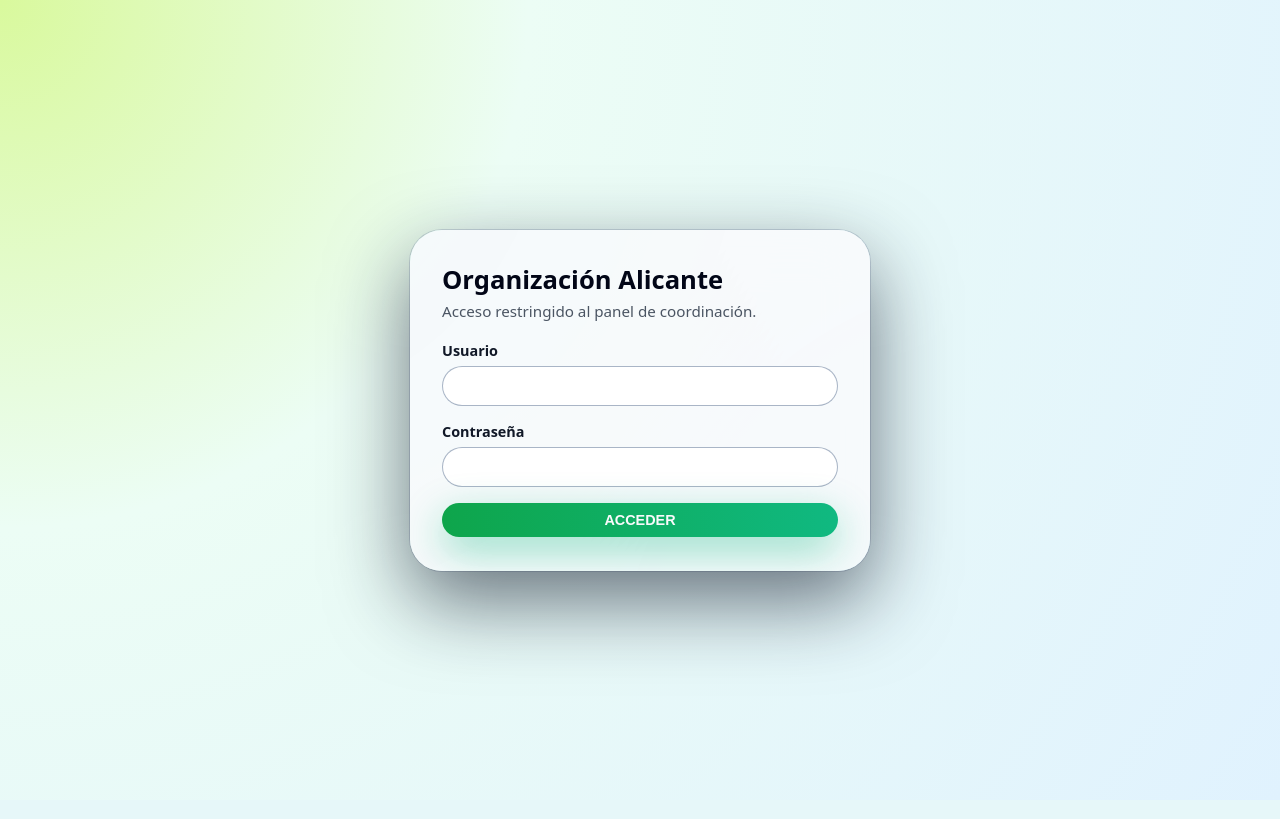
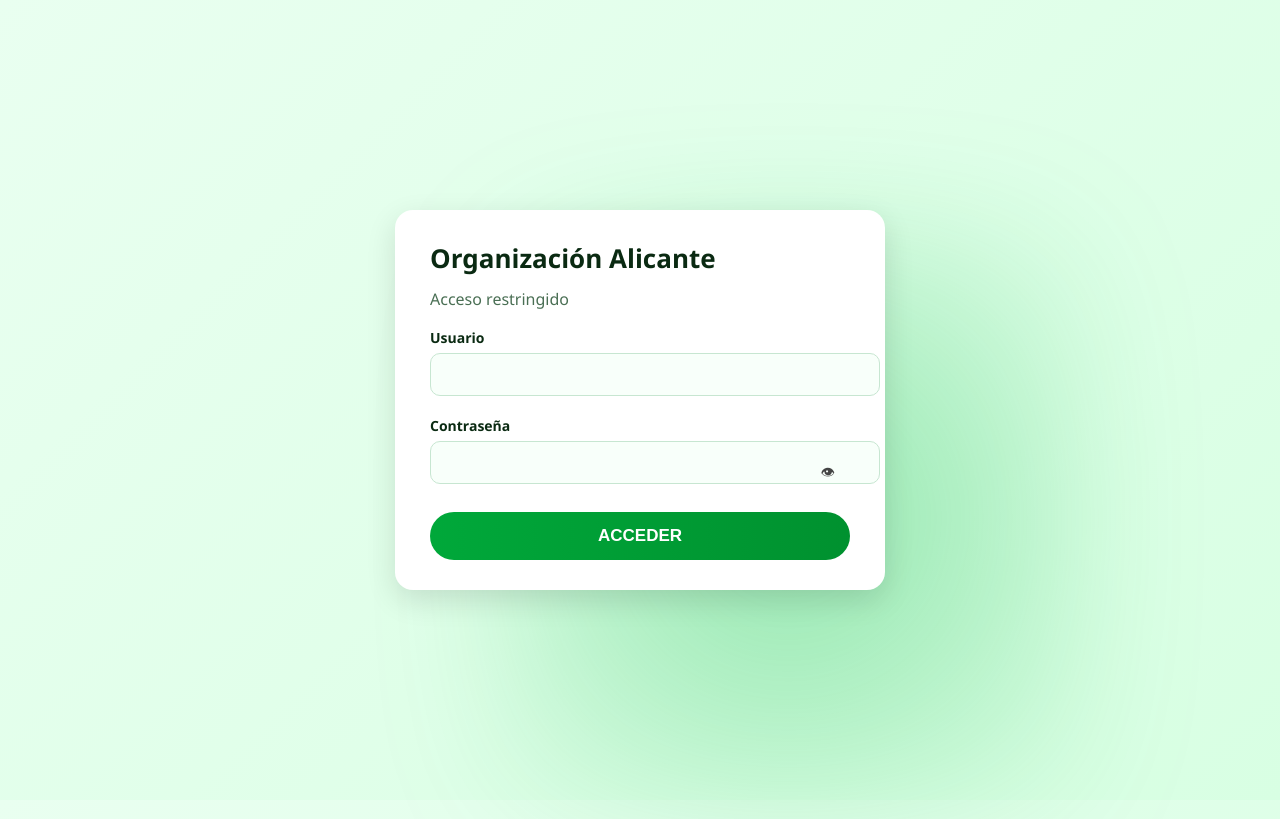
Before and after one commit to AltoVinalopo/ZonaAltoVinalopo, a Flask app: page /auth/login in a window 1280 px wide. Before the commit the page ends 655 px from the top, so only its background shows below. Run offline with Flask 3, Linux system fonts and the light colour scheme.

Commit message:
Update login.html

```diff
--- a/templates/auth/login.html
+++ b/templates/auth/login.html
@@ -1,53 +1,144 @@
-<!doctype html>
+<!DOCTYPE html>
 <html lang="es">
 <head>
-  <meta charset="utf-8">
-  <title>Acceso coordinación</title>
-  <meta name="viewport" content="width=device-width, initial-scale=1">
-  <link rel="stylesheet" href="{{ url_for('static', filename='css/main.css') }}">
+    <meta charset="UTF-8">
+    <meta name="viewport" content="width=device-width, initial-scale=1.0">
+    <title>Acceso · Organización Alicante</title>
+
+    <style>
+        body {
+            margin: 0;
+            font-family: 'Segoe UI', sans-serif;
+            background: linear-gradient(135deg, #e9fff0, #d8ffe3);
+            height: 100vh;
+            display: flex;
+            justify-content: center;
+            align-items: center;
+            overflow: hidden;
+        }
+
+        /* Fondo animado VOX */
+        .glow-bg {
+            position: absolute;
+            width: 600px;
+            height: 600px;
+            background: radial-gradient(circle, rgba(0,180,60,0.35), rgba(0,180,60,0));
+            filter: blur(60px);
+            animation: moveGlow 6s infinite alternate;
+        }
+
+        @keyframes moveGlow {
+            0% { transform: translate(-150px, -100px); }
+            100% { transform: translate(150px, 120px); }
+        }
+
+        /* Card de login */
+        .login-card {
+            position: relative;
+            width: 420px;
+            background: white;
+            border-radius: 18px;
+            padding: 30px 35px;
+            box-shadow: 0 10px 30px rgba(0,0,0,0.12);
+            animation: fadeIn 0.6s ease-out;
+        }
+
+        @keyframes fadeIn {
+            from { opacity: 0; transform: translateY(20px); }
+            to   { opacity: 1; transform: translateY(0); }
+        }
+
+        h2 {
+            margin-top: 0;
+            font-size: 26px;
+            font-weight: 700;
+            color: #0a2a12;
+        }
+
+        label {
+            font-size: 14px;
+            font-weight: 600;
+            color: #0a2a12;
+        }
+
+        input {
+            width: 100%;
+            padding: 12px 14px;
+            margin-top: 5px;
+            margin-bottom: 18px;
+            border-radius: 10px;
+            border: 1px solid #c7e6d1;
+            background: #f8fffa;
+            font-size: 15px;
+            outline: none;
+            transition: 0.2s;
+        }
+
+        input:focus {
+            border-color: #00a23a;
+            box-shadow: 0 0 6px rgba(0,160,60,0.4);
+        }
+
+        .password-box {
+            position: relative;
+        }
+
+        .toggle-pass {
+            position: absolute;
+            right: 15px;
+            top: 40%;
+            cursor: pointer;
+            font-size: 14px;
+            color: #444;
+        }
+
+        button {
+            width: 100%;
+            padding: 14px;
+            background: linear-gradient(90deg, #00a83a, #00912f);
+            color: white;
+            font-size: 17px;
+            font-weight: bold;
+            border: none;
+            border-radius: 40px;
+            cursor: pointer;
+            margin-top: 10px;
+            transition: 0.25s;
+        }
+
+        button:hover {
+            transform: translateY(-2px);
+            box-shadow: 0 8px 20px rgba(0,160,60,0.5);
+        }
+    </style>
 </head>
-<body class="login-body">
-  <div class="login-wrapper">
-    <div class="login-inner">
-      <h1 class="login-title">Organización Alicante</h1>
-      <p class="login-subtitle">Acceso restringido al panel de coordinación.</p>
 
-      <form method="post">
-        <div class="login-form-group">
-          <label class="login-label" for="username">Usuario</label>
-          <input
-            class="login-input"
-            type="text"
-            id="username"
-            name="username"
-            required
-            autocomplete="username"
-          >
+<body>
+
+    <div class="glow-bg"></div>
+
+    <form class="login-card" method="POST" action="/auth/login">
+        <h2>Organización Alicante</h2>
+        <p style="margin-top:-10px; color:#4a6f54;">Acceso restringido</p>
+
+        <label>Usuario</label>
+        <input type="text" name="username" required autocomplete="off">
+
+        <label>Contraseña</label>
+        <div class="password-box">
+            <input type="password" id="pass" name="password" required>
+            <span class="toggle-pass" onclick="togglePass()">👁</span>
         </div>
 
-        <div class="login-form-group">
-          <label class="login-label" for="password">Contraseña</label>
-          <input
-            class="login-input"
-            type="password"
-            id="password"
-            name="password"
-            required
-            autocomplete="current-password"
-          >
-        </div>
+        <button type="submit">ACCEDER</button>
+    </form>
 
-        {% if error %}
-        <p style="color:#b91c1c; font-size:0.9rem; margin-top:4px;">{{ error }}</p>
-        {% endif %}
+    <script>
+        function togglePass() {
+            const field = document.getElementById("pass");
+            field.type = field.type === "password" ? "text" : "password";
+        }
+    </script>
 
-        <div class="login-footer">
-          <button type="submit" class="btn btn-primary" style="width: 100%;">
-            ACCEDER
-          </button>
-        </div>
-      </form>
-    </div>
-  </div>
 </body>
 </html>
```
